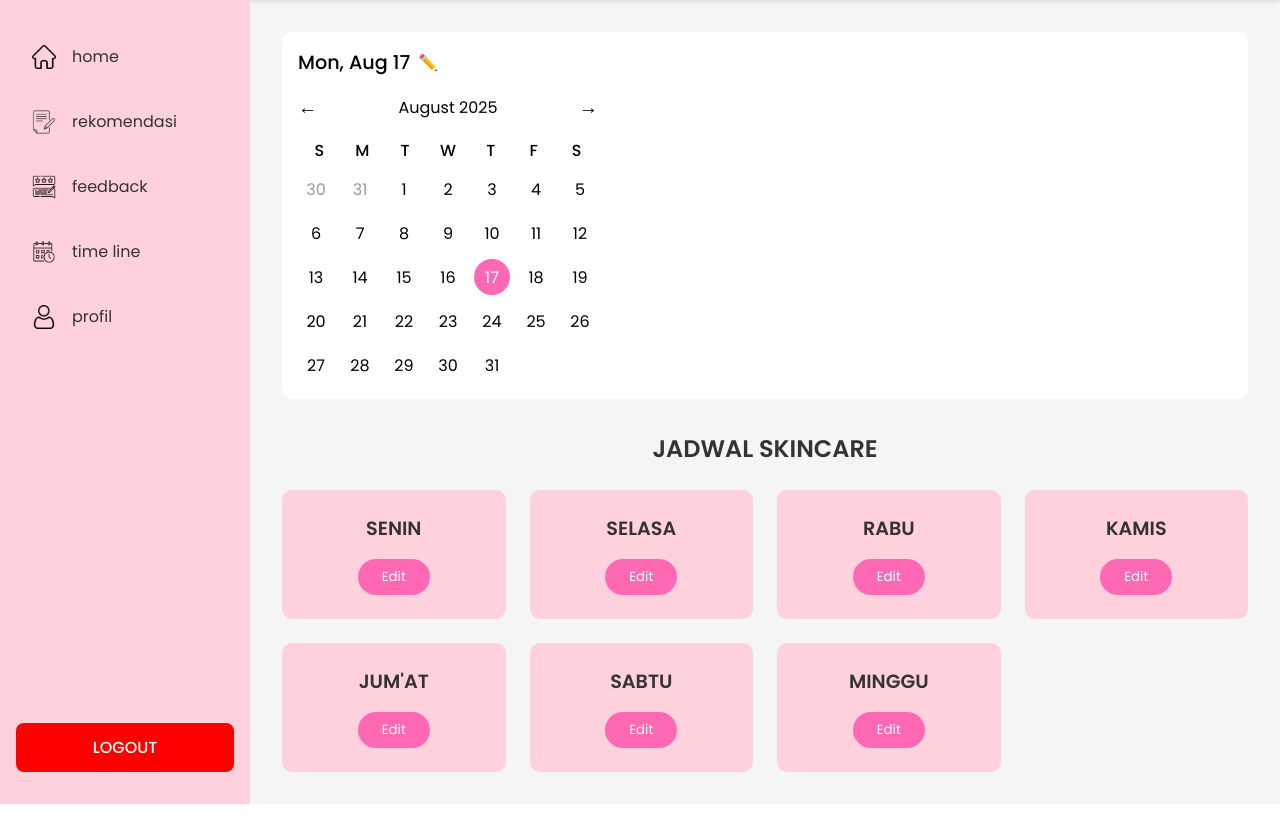
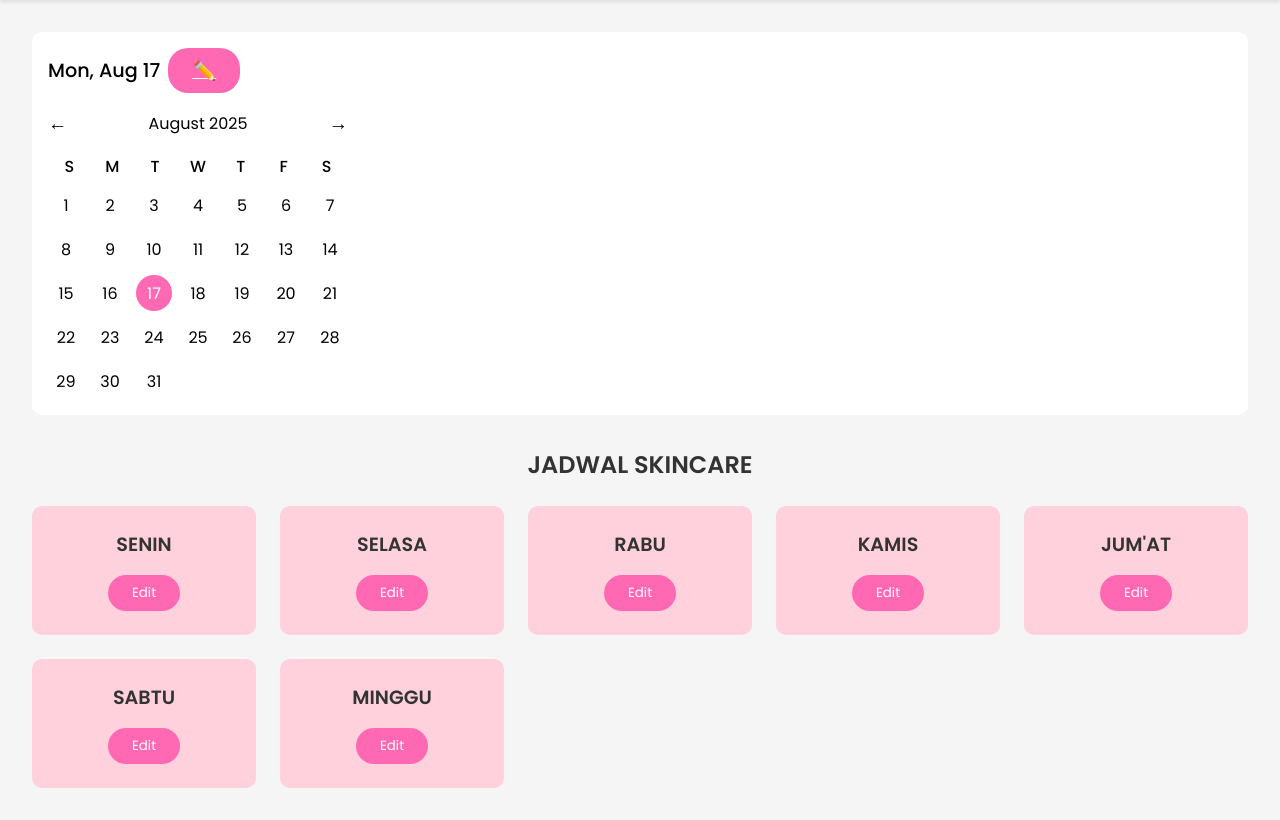
Before and after one commit to aqilazafira/SKINCARE-REMINDER, a Flask app: page /pengingat in a window 1280 px wide. Shown: the part 72-892 px from the top of the page. Run offline with Flask 3, Linux system fonts and the light colour scheme; a user stored in the database is signed in.

Commit message:
pengingat

```diff
--- a/app.py
+++ b/app.py
@@ -58,6 +58,11 @@ def home():
 @login_required
 def input_page():
     return render_template("input.html")
+
+
+@app.route("/save_schedule", methods=["POST"])
+def save_schedule():
+    return redirect(url_for("pengingat"))
 
 
 # Halaman kulit berminyak
@@ -158,6 +163,11 @@ def register():
 @app.route("/pengingat")
 @login_required
 def reminder_page():
+    return render_template("pengingat.html")
+
+
+@app.route("/")
+def pengingat():
     return render_template("pengingat.html")
 
 
--- a/static/css/pengingat.css
+++ b/static/css/pengingat.css
@@ -80,13 +80,16 @@ body {
     justify-content: space-between;
 }
 
-.side-nav {
-    display: flex;
-    flex-direction: column;
-    gap: 1rem;
+.sidebar nav ul {
+    list-style-type: none;
+    padding: 0;
 }
 
-.nav-item {
+.sidebar nav ul li {
+    margin-bottom: 1rem;
+}
+
+.sidebar nav ul li a {
     display: flex;
     align-items: center;
     gap: 1rem;
@@ -97,26 +100,10 @@ body {
     transition: background-color 0.3s;
 }
 
-.nav-item img {
-    width: 24px;
-    height: 24px;
-}
-
-.nav-item:hover,
-.nav-item.active {
+.sidebar nav ul li a:hover,
+.sidebar nav ul li a.active {
     background-color: #ff69b4;
     color: white;
-}
-
-.logout-btn {
-    background-color: #ff0000;
-    color: white;
-    text-decoration: none;
-    padding: 0.75rem;
-    border-radius: 8px;
-    text-align: center;
-    font-weight: 500;
-    margin-top: 2rem;
 }
 
 .main-content {
@@ -205,10 +192,6 @@ body {
     color: white;
 }
 
-.day.other-month {
-    color: #999;
-}
-
 .schedule-section {
     margin-top: 2rem;
 }
--- a/templates/input.html
+++ b/templates/input.html
@@ -15,8 +15,6 @@
   </head>
   <body>
     <div class="container">
-      {% include "components/sidebar.html" %}
-
       <div class="form-card">
         <h1>FORM INPUT</h1>
 
--- a/templates/pengingat.html
+++ b/templates/pengingat.html
@@ -43,14 +43,12 @@
     </nav>
 
     <div class="container">
-      {% include "components/sidebar.html" %}
-
       <main class="main-content">
         <div class="calendar-section">
           <div class="date-selector">
             <div class="selected-date">
               <span>Mon, Aug 17</span>
-              <button class="edit-date">✏️</button>
+              <a href="{{ url_for('input_page') }}" class="edit-btn">✏️</a>
             </div>
             <div class="calendar">
               <div class="calendar-header">
@@ -68,39 +66,11 @@
                 <div>S</div>
               </div>
               <div class="days">
-                <div class="day other-month">30</div>
-                <div class="day other-month">31</div>
-                <div class="day">1</div>
-                <div class="day">2</div>
-                <div class="day">3</div>
-                <div class="day">4</div>
-                <div class="day">5</div>
-                <div class="day">6</div>
-                <div class="day">7</div>
-                <div class="day">8</div>
-                <div class="day">9</div>
-                <div class="day">10</div>
-                <div class="day">11</div>
-                <div class="day">12</div>
-                <div class="day">13</div>
-                <div class="day">14</div>
-                <div class="day">15</div>
-                <div class="day">16</div>
-                <div class="day selected">17</div>
-                <div class="day">18</div>
-                <div class="day">19</div>
-                <div class="day">20</div>
-                <div class="day">21</div>
-                <div class="day">22</div>
-                <div class="day">23</div>
-                <div class="day">24</div>
-                <div class="day">25</div>
-                <div class="day">26</div>
-                <div class="day">27</div>
-                <div class="day">28</div>
-                <div class="day">29</div>
-                <div class="day">30</div>
-                <div class="day">31</div>
+                {% for day in range(1, 32) %}
+                <div class="day{% if day == 17 %} selected{% endif %}">
+                  {{ day }}
+                </div>
+                {% endfor %}
               </div>
             </div>
           </div>
```
Also changed, not shown: other parts of templates/pengingat.html (+4 -25 lines).
